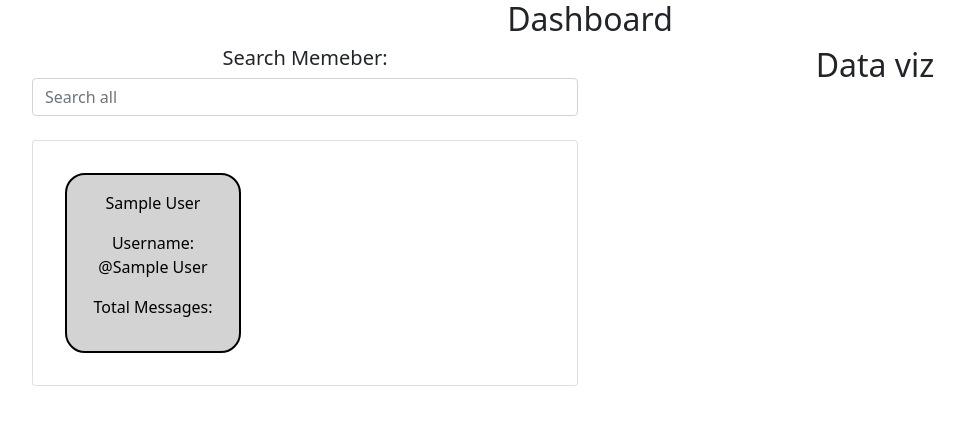
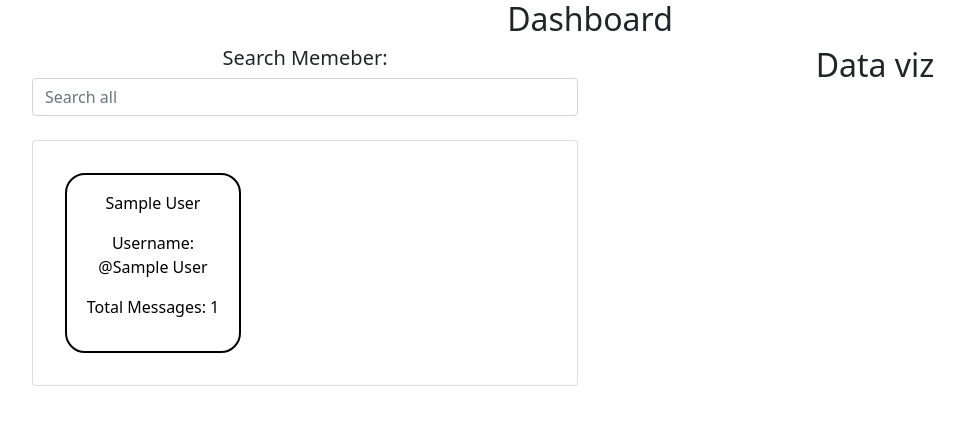
Before and after one commit to aramattamara/Conversation-Insights, a Flask app: page /users in a window 1280 px wide. Shown: the top 425 px of the page, without its empty margins (50-1014 px from the left). Run offline with Flask 2, Linux system fonts and the light colour scheme; tables that the repository leaves empty hold one stand-in row (values such as "Sample post"); some libraries are stand-ins or nearby versions.

Commit message:
Fix total function, change member-card selected on click

```diff
--- a/crud.py
+++ b/crud.py
@@ -17,10 +17,6 @@ def search_members(search_value) -> List[Member]:
                                (Member.member_name.like(f'%{search_value}%'))).all()
 
 
-def get_mes_count_by_member(member_id):
-    return Message.query.filter_by(member_id=member_id).count()
-
-
 if __name__ == "__main__":
     from server import app
 
--- a/model.py
+++ b/model.py
@@ -35,6 +35,11 @@ class Member(db.Model, SerializerMixin):
     def __repr__(self):
         return f"<Member member_id={self.member_id}>"
 
+    def to_dict_with_count(self) -> Dict:
+        d = self.to_dict()
+        total = Message.query.filter_by(member_id=self.member_id).count()
+        d['total'] = total
+        return d
 
 # class Chat(db.Model):
 #     """A chat."""
--- a/server.py
+++ b/server.py
@@ -45,11 +45,8 @@ def get_members_json():
 
     dd = []
     for member in members:
-        d = member.to_dict()
-        total = crud.get_mes_count_by_member(member.member_id)
-        d['total'] = total
+        d = member.to_dict_with_count()
         dd.append(d)
-
     return jsonify(dd)
 
 
@@ -85,10 +82,9 @@ def process_member_search():
 
     result_json = []
     for member in members:
-        result_json.append(member.to_dict())
+        result_json.append(member.to_dict_with_count())
 
     return jsonify(result_json)
-
 
 
 if __name__ == "__main__":
--- a/static/css/site.css
+++ b/static/css/site.css
@@ -2,3 +2,22 @@ span.dashboard.glyphicon-search {
     font-size: 2em;
     color: #D5D5D5;
 }
+
+.member-card {
+    background-color: white;
+    color:  black;
+    border: 2px solid black;
+    padding: 1em;
+    margin: 2em;
+    height: auto;
+    width: 11em;
+    border-radius: 20px;
+    cursor: pointer;
+    display: inline-block;
+    text-align: center;
+}
+
+.selected {
+    background-color: #ADD8E6;
+    color: white;
+}
--- a/static/js/membercards.jsx
+++ b/static/js/membercards.jsx
@@ -6,22 +6,8 @@ function MemberCard(props) {
         setIsSelected(!isSelected);
     };
 
-    const cardStyle = {
-        backgroundColor: isSelected ? '#ADD8E6' : '#D3D3D3',
-        color: isSelected ? 'white' : 'black',
-        border: '2px solid black',
-        padding: '1em',
-        margin: '2em',
-        height: 'auto',
-        width: '11em',
-        borderRadius: '20px',
-        cursor: 'pointer',
-        display: 'inline-block',
-        textAlign: 'center',
-    };
-
     return (
-        <div  style={cardStyle} onClick={handleClick} >
+        <div className={`member-card ${isSelected ? 'selected' : ''}`} onClick={handleClick} >
                 <p>{props.fname} {props.lname}</p>
                 <p>Username: @{props.member_name}</p>
                 <p>Total Messages: {props.total}</p>
```
